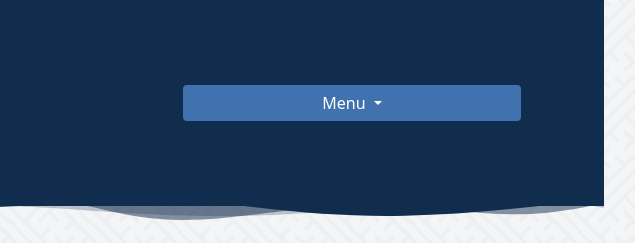
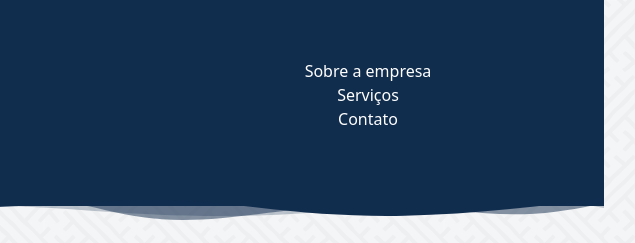
Before and after one commit to GuiArmanLi/Bretas_Construcoes_e_Reformas, a plain HTML site: page Fabio/index.html in a window 1280 px wide. Shown: the top 243 px of the page, 516-1151 px from the left. Drawn offline with nearby package versions, Linux system fonts and the light colour scheme.

Commit message:
Refatorado v3

```diff
--- a/Fabio/index.html
+++ b/Fabio/index.html
@@ -46,23 +46,19 @@
             style="max-width: 200px"
           />
         </div>
-        <nav class="d-flex justify-content-center dropdown w-50">
-          <button
-            class="btn dropdown-toggle"
-            type="button"
-            data-bs-toggle="dropdown"
-            aria-expanded="false"
-          >
-            Menu
-          </button>
-          <ul class="dropdown-menu">
-            <li>
-              <a class="dropdown-item" href="#identidadeEmpresarial"
+        <nav class="d-flex justify-content-center w-50">
+          <ul class="d-flex flex-column w-100">
+            <li class="text-center">
+              <a class="text-white" href="#identidadeEmpresarial"
                 >Sobre a empresa</a
               >
             </li>
-            <li><a class="dropdown-item" href="#servicos">Serviços</a></li>
-            <li><a class="dropdown-item" href="#contato">Contato</a></li>
+            <li class="text-center">
+              <a class="text-white" href="#servicos">Serviços</a>
+            </li>
+            <li class="text-center">
+              <a class="text-white" href="#contato">Contato</a>
+            </li>
           </ul>
         </nav>
       </div>
```
